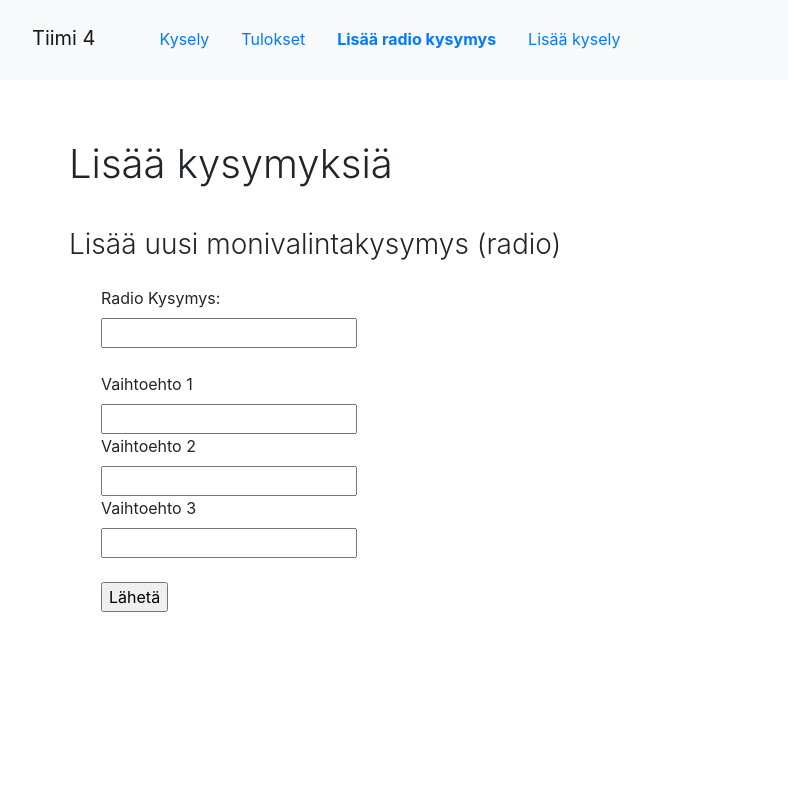
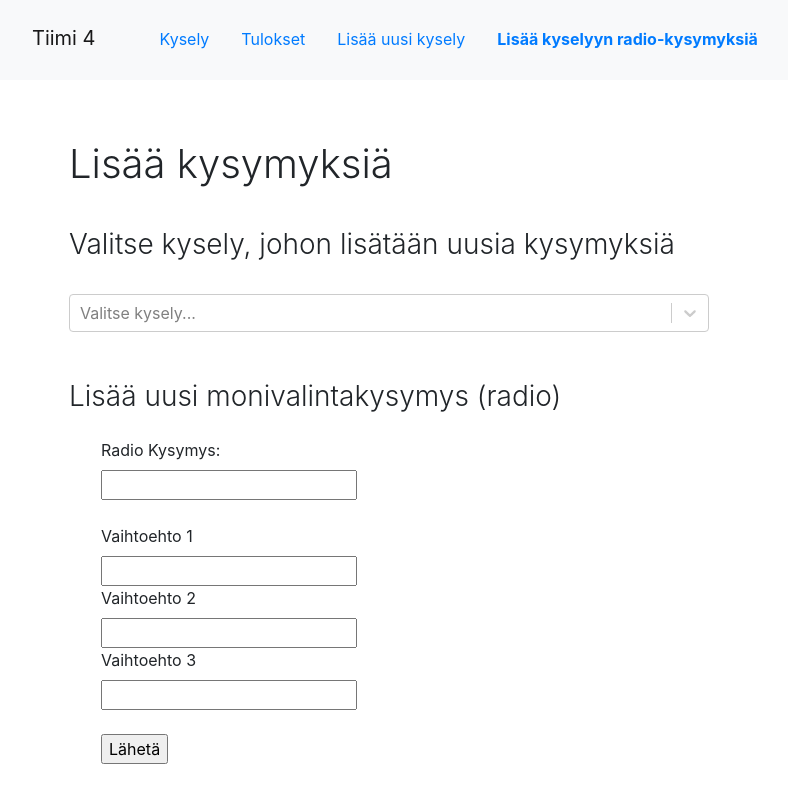
Before and after one commit to ohjelmistoprojekti-t4/Team4-Frontend-h, a React (Create React App) app: page /addradioquestion in a window 1280 px wide. Shown: the top 802 px of the page, without its empty margins (16-804 px from the left). Built offline with nearby package versions, Linux system fonts and the light colour scheme; no server answers.

Commit message:
Add survey, select survey

```diff
--- a/package.json
+++ b/package.json
@@ -12,7 +12,8 @@
     "react-bootstrap": "^1.0.0",
     "react-dom": "^16.13.1",
     "react-router-dom": "^5.1.2",
-    "react-scripts": "3.4.1"
+    "react-scripts": "3.4.1",
+    "react-select": "^3.1.0"
   },
   "scripts": {
     "start": "react-scripts start",
--- a/src/App.css
+++ b/src/App.css
@@ -93,6 +93,10 @@ form {
 
 /******* Add Question *******/
 
+.select-survey {
+  max-width: 40em;
+  margin: 2em 0 3em;
+}
 .add-radio-form {
   padding: 1em 2em;
 }
--- a/src/components/AddRadioQuestion.js
+++ b/src/components/AddRadioQuestion.js
@@ -1,23 +1,59 @@
-import React from 'react'
+import React from 'react';
+import {useState, useEffect} from 'react'
 import { Container, Row, Col } from 'react-bootstrap';
-import 'bootstrap/dist/css/bootstrap.min.css'
+import Select from 'react-select';
+import 'bootstrap/dist/css/bootstrap.min.css';
 
 export default function AddRadioQuestion(props) {
+
+
     const [radioQuestion, setRadioQuestion] = React.useState({
         question: '', option1: '', option2: '', option3: ''
-    })
+    });
 
+    const [selectedOption, setSelectedOption] = useState(null);
+    const [surveys, setSurveys] = useState([]);
 
-  const handleInputChange = (event) => {
-    setRadioQuestion({...radioQuestion, [event.target.name]: event.target.value})
-    console.log("lomake", radioQuestion)
-  }
+    const options = [];
+
+    useEffect(() => fetchData(), [])
+
+    useEffect(() => {
+        if (surveys !== "") {
+            console.log("surveys", surveys);
+            surveys.map(survey => options.push({value: survey._links.self.href, label: survey.name}))
+        }
+    });
+
+    const handleInputChange = (event) => {
+        setRadioQuestion({...radioQuestion, [event.target.name]: event.target.value})
+        console.log("lomake", radioQuestion)
+    };
+
+    const handleChange = (selectedOption) => {
+        setSelectedOption(selectedOption);
+        console.log("Option selected:", selectedOption);
+    };
+
+    const fetchData = () => {
+        fetch('https://team4back.herokuapp.com/api/surveys')
+        .then(response => response.json())
+        .then(data => {
+            setSurveys(data._embedded.surveys);
+        })
+    }
 
     const handleSubmit = async (event) => {
         event.preventDefault()
         console.log("lomake", radioQuestion)
 
-        const questionBody = { "question": radioQuestion.question, "type": 1 }
+        if (!selectedOption) {
+            alert("Ennen kysymyksen tallentamista pitää valita kysely!");
+            return;
+        }
+
+        const questionBody = { "question": radioQuestion.question, "type": 1, "survey" : selectedOption.value }
+        //const questionBody = { "question": radioQuestion.question, "type": 1 }
 
         const response = await fetch('https://team4back.herokuapp.com/api/questions', {
             method: 'POST',
@@ -27,10 +63,9 @@ export default function AddRadioQuestion(props) {
             body: JSON.stringify(questionBody)
         })
 
-
         try {
             const data = await response.json()
-            console.log(data._links.question)
+          //yyy  console.log(data._links.question)
 
             const optionsList = [ radioQuestion.option1, radioQuestion.option2, radioQuestion.option3 ]
             optionsList.forEach( async item => {
@@ -63,9 +98,18 @@ export default function AddRadioQuestion(props) {
         <Container fluid={"xl"} className="BodyContainer add-question-component">
 
             <Row>
-                <Col md={12}>
+                <Col md={8}>
+
                 <h1 className="main-h1">Lisää kysymyksiä</h1>
 
+                <h3>Valitse kysely, johon lisätään uusia kysymyksiä</h3>
+                <Select
+                    className="select-survey"
+                    value={selectedOption}
+                    onChange={handleChange}
+                    options={options}
+                    placeholder="Valitse kysely..."
+                />
                 <h3>Lisää uusi monivalintakysymys (radio)</h3>
                 <form className="add-radio-form" onSubmit={handleSubmit}>
                     <label for="question">Radio Kysymys:</label> <br />
--- a/src/components/AddSurvey.js
+++ b/src/components/AddSurvey.js
@@ -5,8 +5,7 @@ import 'bootstrap/dist/css/bootstrap.min.css';
 
 
 export default function AddSurvey(props) {
-    const [newSurvey, setNewSurvey] = useState({ name: ''
-    })
+    const [newSurvey, setNewSurvey] = useState({ name: ''})
 
 
   const handleChange = (event) => {
@@ -39,6 +38,8 @@ export default function AddSurvey(props) {
             <Row>
                 <Col lg={10}>
 
+                <h1 className="main-h1">Tulokset</h1>
+
                     <form onSubmit={handleSubmit} id="survey-form">
                         <label for="name">Luo kysely:</label> <br></br>
                         <input type="text" id="1" name="name" value={newSurvey.name} onChange={handleChange} />
--- a/src/components/Navigation.js
+++ b/src/components/Navigation.js
@@ -14,8 +14,8 @@ export default function Navigation() {
                 <Nav className="mr-auto">
                     <NavLink to="/questions" activeClassName="active">Kysely</NavLink>
                     <NavLink  to="/results" activeClassName="active">Tulokset</NavLink>
-                    <NavLink to="/addradioquestion" activeClassName="active">Lisää radio kysymys</NavLink>
-                    <NavLink to="/addsurvey" activeClassName="active">Lisää kysely</NavLink>
+                    <NavLink to="/addsurvey" activeClassName="active">Lisää uusi kysely</NavLink>
+                    <NavLink to="/addradioquestion" activeClassName="active">Lisää kyselyyn radio-kysymyksiä</NavLink>
                 </Nav>
 
             </Navbar.Collapse>
--- a/src/components/Results.js
+++ b/src/components/Results.js
@@ -2,11 +2,13 @@ import React from 'react';
 import {useState, useEffect} from 'react'
 import _ from 'lodash'
 import { Container, Row, Col } from 'react-bootstrap';
+
 import 'bootstrap/dist/css/bootstrap.min.css';
 
 export default function Results() {
 
     const [userAnswers, setUserAnswers] = useState([]);
+
     useEffect(() => fetchData(), [])
 
     const fetchData = () => {
@@ -15,10 +17,10 @@ export default function Results() {
         .then(data => setUserAnswers(data))
     }
 
+
     const listing = [];
 
     const groupAnswers = () => {
-
         for (let i=0; i < userAnswers.length; i++) {
 
             if (!(userAnswers[i].refQuestionString in listing)) {
```
Also changed, not shown: 1 other file (tests, documents, lock files or other folders).
